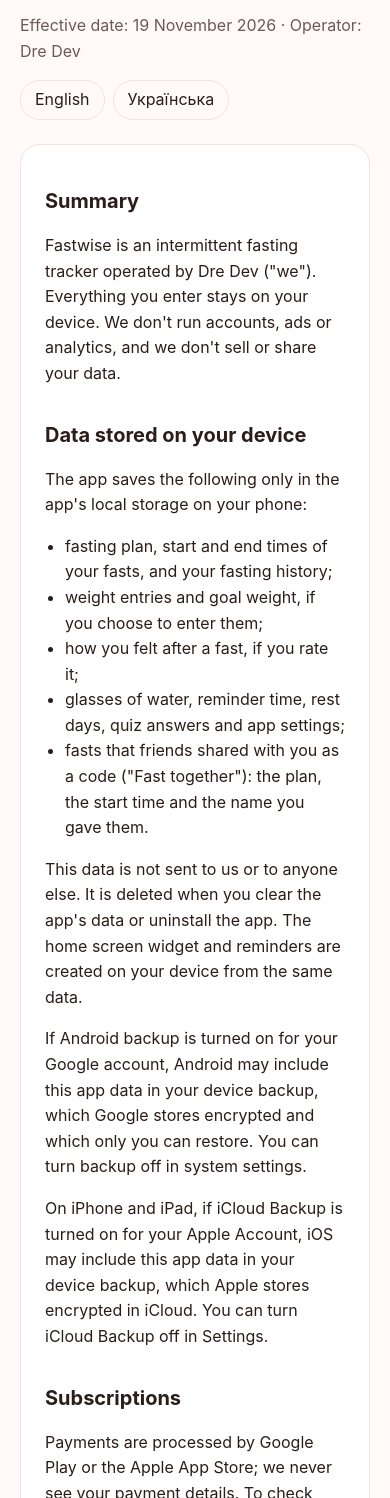
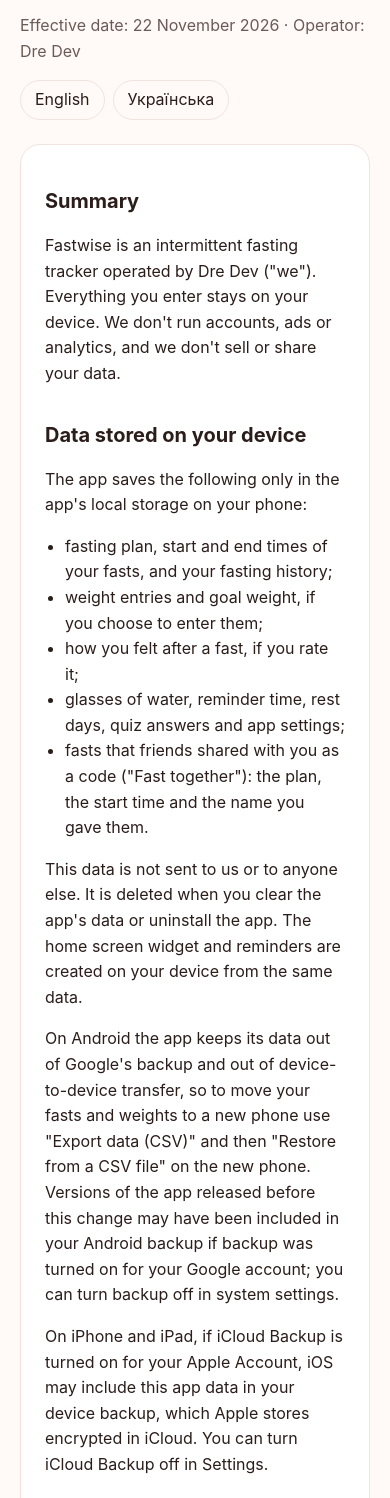
Before and after one commit to andronaft-2/app_politics_and_terms, a plain HTML site: page fastwise/privacy.html in a window 390 px wide. Shown: the part 102-1600 px from the top of the page. Drawn offline with Linux system fonts and the light colour scheme.

Commit message:
Fastwise privacy: no Google backup on Android; the CSV export moves data to a new phone
English and Ukrainian: the app keeps its data out of Google's backup and device-to-device transfer (app PR
andronaft-2/fasting_tracker_app#45); moving fasts and weights is done with "Export data (CSV)" and "Restore from a
CSV file". Older versions may have been in an Android backup, so that sentence stays as history. Effective date
22 November 2026.

Co-Authored-By: Claude Opus 5.5 <noreply@anthropic.com>

```diff
--- a/fastwise/privacy.html
+++ b/fastwise/privacy.html
@@ -9,7 +9,7 @@
 <body>
 <main>
   <header><div class="logo"></div><h1>Fastwise privacy policy</h1></header>
-  <p class="muted">Effective date: 19 November 2026 · Operator: Dre Dev</p>
+  <p class="muted">Effective date: 22 November 2026 · Operator: Dre Dev</p>
   <nav class="lang"><a href="#en">English</a><a href="#uk">Українська</a></nav>
 
   <section class="doc" id="en">
@@ -26,7 +26,7 @@
       <li>fasts that friends shared with you as a code ("Fast together"): the plan, the start time and the name you gave them.</li>
     </ul>
     <p>This data is not sent to us or to anyone else. It is deleted when you clear the app's data or uninstall the app. The home screen widget and reminders are created on your device from the same data.</p>
-    <p>If Android backup is turned on for your Google account, Android may include this app data in your device backup, which Google stores encrypted and which only you can restore. You can turn backup off in system settings.</p>
+    <p>On Android the app keeps its data out of Google's backup and out of device-to-device transfer, so to move your fasts and weights to a new phone use "Export data (CSV)" and then "Restore from a CSV file" on the new phone. Versions of the app released before this change may have been included in your Android backup if backup was turned on for your Google account; you can turn backup off in system settings.</p>
     <p>On iPhone and iPad, if iCloud Backup is turned on for your Apple Account, iOS may include this app data in your device backup, which Apple stores encrypted in iCloud. You can turn iCloud Backup off in Settings.</p>
 
     <h2>Subscriptions</h2>
@@ -72,7 +72,7 @@
       <li>голодування, якими друзі поділилися з вами кодом («Голодувати разом»): план, час початку та ім'я, яке ви їм дали.</li>
     </ul>
     <p>Ці дані не надсилаються нам чи комусь іншому. Вони видаляються, коли ви очищаєте дані застосунку або видаляєте його. Віджет і нагадування створюються на вашому пристрої з тих самих даних.</p>
-    <p>Якщо у вашому обліковому записі Google увімкнено резервне копіювання Android, система може додати ці дані до резервної копії пристрою, яку Google зберігає в зашифрованому вигляді й відновити яку можете лише ви. Резервне копіювання можна вимкнути в налаштуваннях системи.</p>
+    <p>На Android застосунок не дає своїм даним потрапити в резервну копію Google і в перенесення з телефона на телефон, тож щоб перенести голодування й вагу на новий телефон, натисніть «Експорт даних (CSV)», а на новому телефоні — «Відновити з файлу CSV». Версії застосунку, випущені до цієї зміни, могли потрапити в резервну копію Android, якщо у вашому обліковому записі Google її було ввімкнено; резервне копіювання можна вимкнути в налаштуваннях системи.</p>
     <p>На iPhone та iPad, якщо для вашого облікового запису Apple увімкнено резервне копіювання iCloud, iOS може додати ці дані до резервної копії пристрою, яку Apple зберігає в iCloud у зашифрованому вигляді. Резервне копіювання iCloud можна вимкнути в Параметрах.</p>
 
     <h2>Підписки</h2>
```
